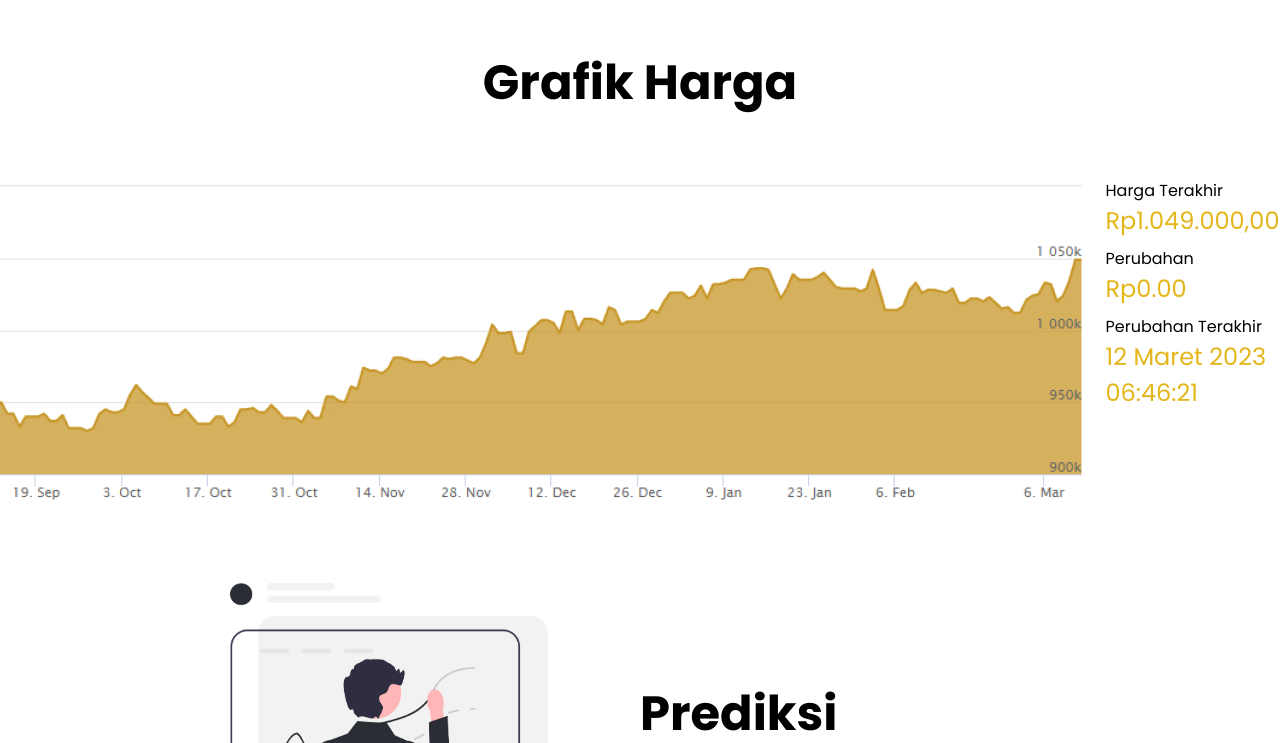
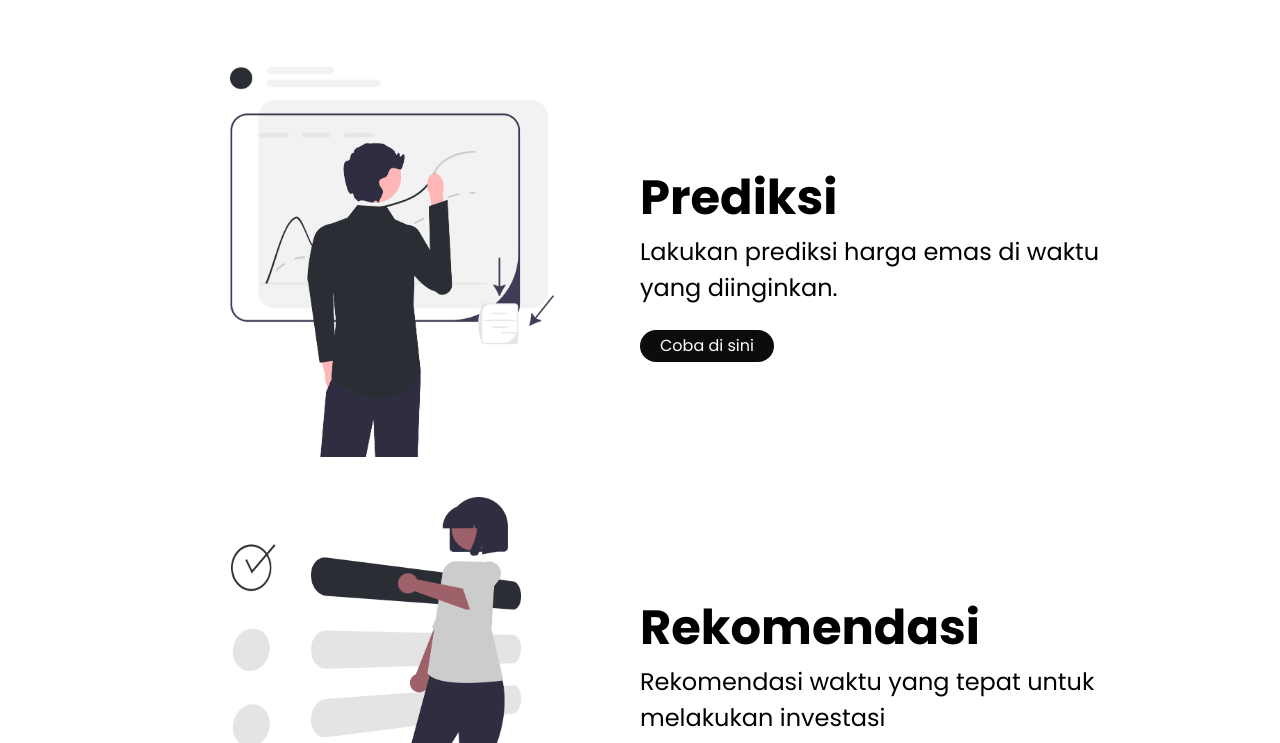
Before and after one commit to Bejo-Group/goldy-FE, a React (Create React App) app in the folder goldy/: page / in a window 1280 px wide. Shown: the part 869-1612 px from the top of the page. Built offline with nearby package versions, Linux system fonts and the light colour scheme.

Commit message:
delete temporary graph

```diff
--- a/goldy/src/components/Home.jsx
+++ b/goldy/src/components/Home.jsx
@@ -17,7 +17,6 @@ function Home () {
         <Navbar/>
         <div className='min-h-screen'>
             <Def/>
-            <ToGraph/>
             <ToPrediksi/>
             <ToRekomendasi/>
             <ToTips/>
```
